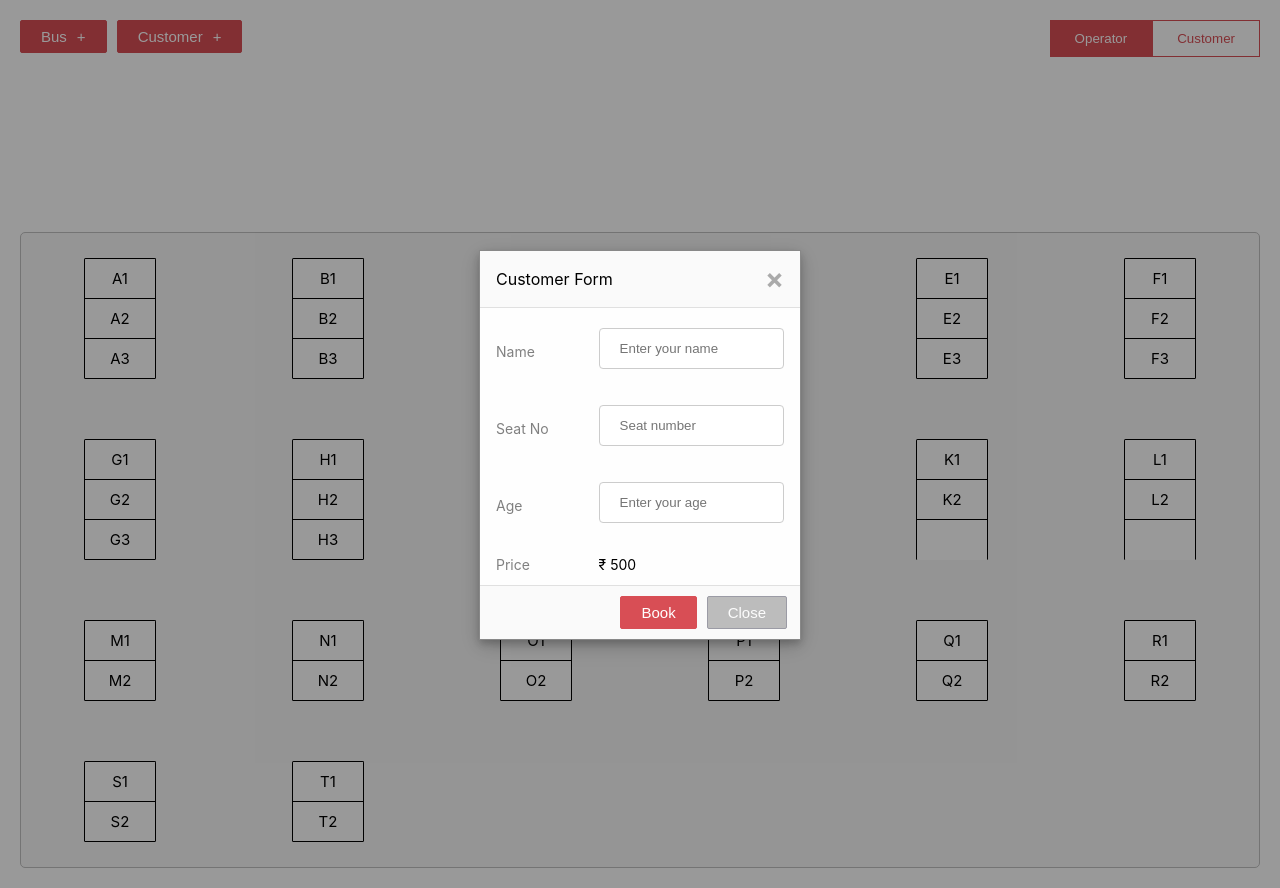
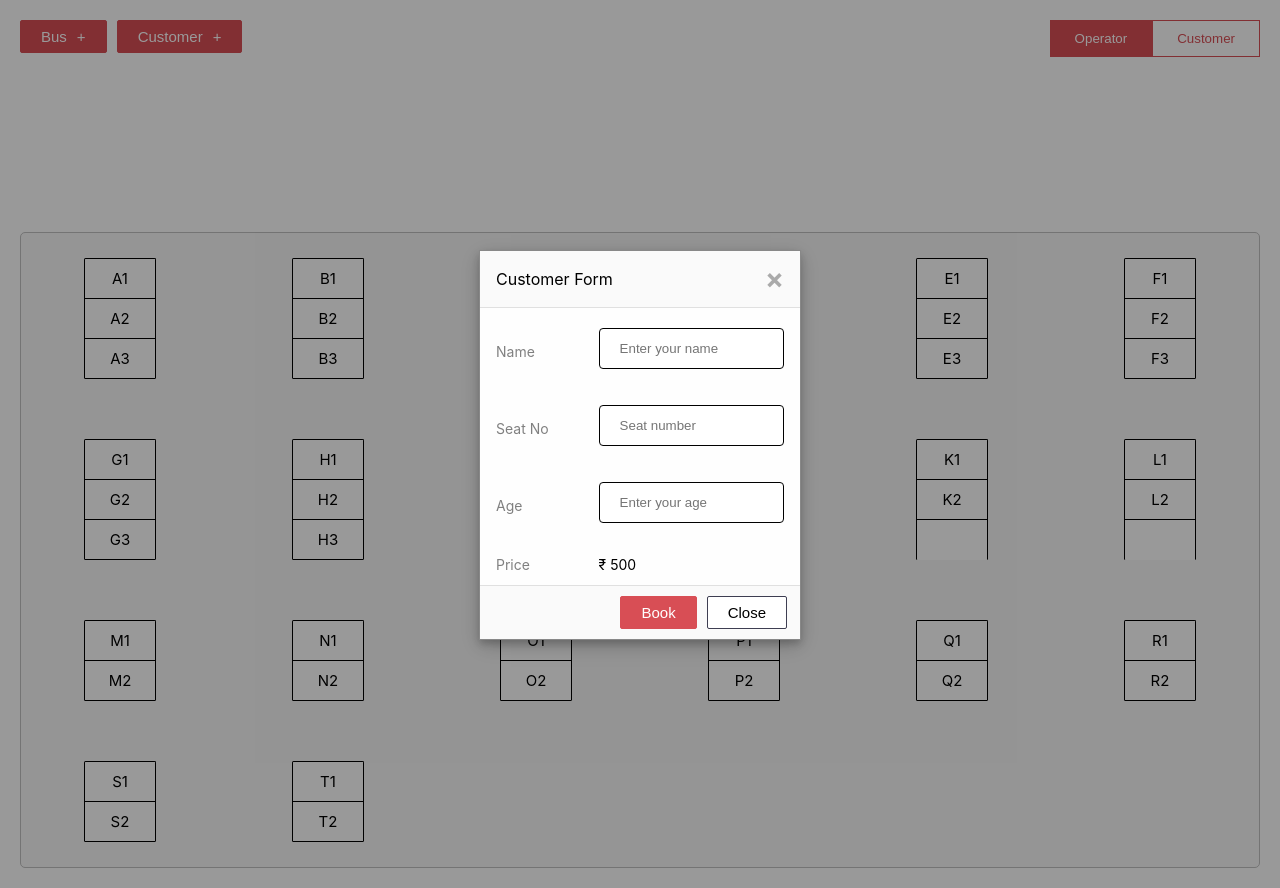
Before and after one commit to mitaliSurve/book-my-bus, a React (Create React App) app: page / in a window 1280 px wide. Both pictures are taken after a click on the button "Customer". Built offline with nearby package versions, Linux system fonts and the light colour scheme.

Commit message:
hide border color of button

```diff
--- a/src/components/button/button.module.css
+++ b/src/components/button/button.module.css
@@ -11,8 +11,6 @@
 }
 .button:focus {
   outline: none !important;
-  border-color: #d84e55;
-  box-shadow: 0 0 2px #d84e55;
 }
 .button:hover {
   color: white;
@@ -20,8 +18,8 @@
 }
 .button_light {
   border: 0.5px solid #3e3e52;
-  background-color: gray;
-  opacity: 50%;
+  background-color: white;
+  color: black;
 }
 .button_light:hover {
   background-color: #efe7e7;
--- a/src/components/button/groupButton/GroupButton.js
+++ b/src/components/button/groupButton/GroupButton.js
@@ -2,10 +2,10 @@ import React from "react";
 import PropTypes from "prop-types";
 import style from "./groupButton.module.css";
 
-const ButtonGroup = ({ onClick, children }) => {
+const ButtonGroup = ({ onClick, children, value }) => {
   return (
     <div className={style.btn_group}>
-      <button onClick={onClick}>{children}</button>
+      <button value={value} onClick={onClick}>{children}</button>
     </div>
   );
 };
@@ -16,5 +16,6 @@ ButtonGroup.propTypes = {
     PropTypes.array
   ]),
   onClick: PropTypes.func,
+  value: PropTypes.string,
 };
 export default ButtonGroup;
--- a/src/components/switch/switch.module.css
+++ b/src/components/switch/switch.module.css
@@ -36,11 +36,11 @@
 }
 
 input:checked + .slider {
-  background-color: #2196f3;
+  background-color: #d84e55;
 }
 
 input:focus + .slider {
-  box-shadow: 0 0 1px #2196f3;
+  box-shadow: 0 0 1px #d84e55;
 }
 
 input:checked + .slider:before {
--- a/src/pages/customer/customer.module.css
+++ b/src/pages/customer/customer.module.css
@@ -3,14 +3,14 @@
   padding: 12px 20px;
   margin: 8px 0;
   display: inline-block;
-  border: 1px solid #ccc;
+  border: 1px solid #000000;
   border-radius: 4px;
   box-sizing: border-box;
   outline: none;
 }
 input:focus {
   outline: none !important;
-  border-color: #000000;
+  border-color: #d84e55;
   /* box-shadow: 0 0 1px #000000; */
 }
 .grid_container {
--- a/src/pages/dashboard/Dashboard.js
+++ b/src/pages/dashboard/Dashboard.js
@@ -20,13 +20,16 @@ const Dashboard = () => {
 
   const toggleOperatorMenu = () => {
     setOperatorMenu(!operatorMenu);
-    console.log(operatorMenu);
   };
 
   const toggleCustomerMenu = () => {
     setCustomerMenu(!customerMenu);
-    console.log(customerMenu);
   };
+
+  // const handleToggle = () =>  {
+  //   toggleCustomerMenu();
+  //   toggleOperatorMenu();
+  // }
 
   const selectSeat = (s) => {
     setSelectedSeat(s.seat);
@@ -46,7 +49,7 @@ const Dashboard = () => {
           />
         </div>
         <div className={cx(style.display, style.margin)}>
-          <ButtonGroup>Operator</ButtonGroup>
+          <ButtonGroup value={operatorMenu}>Operator</ButtonGroup>
           <ButtonGroup onClick={toggleCustomerMenu}>Customer</ButtonGroup>
         </div>
       </div>
--- a/src/pages/dashboard/dashboard.module.css
+++ b/src/pages/dashboard/dashboard.module.css
@@ -50,7 +50,7 @@
 }
 
 .seat_label:hover {
-  background-color: indianred;
+  background-color: #d84e55;
   color: #f7f7f7;
   border-bottom: 1px solid black;
 }
--- a/src/pages/operator/operator.module.css
+++ b/src/pages/operator/operator.module.css
@@ -31,11 +31,11 @@
   padding: 12px 20px;
   margin: 8px 0;
   display: inline-block;
-  border: 1px solid #ccc;
+  border: 1px solid #000000;
   border-radius: 4px;
   box-sizing: border-box;
 }
 input:focus {
   outline: none !important;
-  border-color: #000000;
+  border-color: #d84e55;
 }
```
